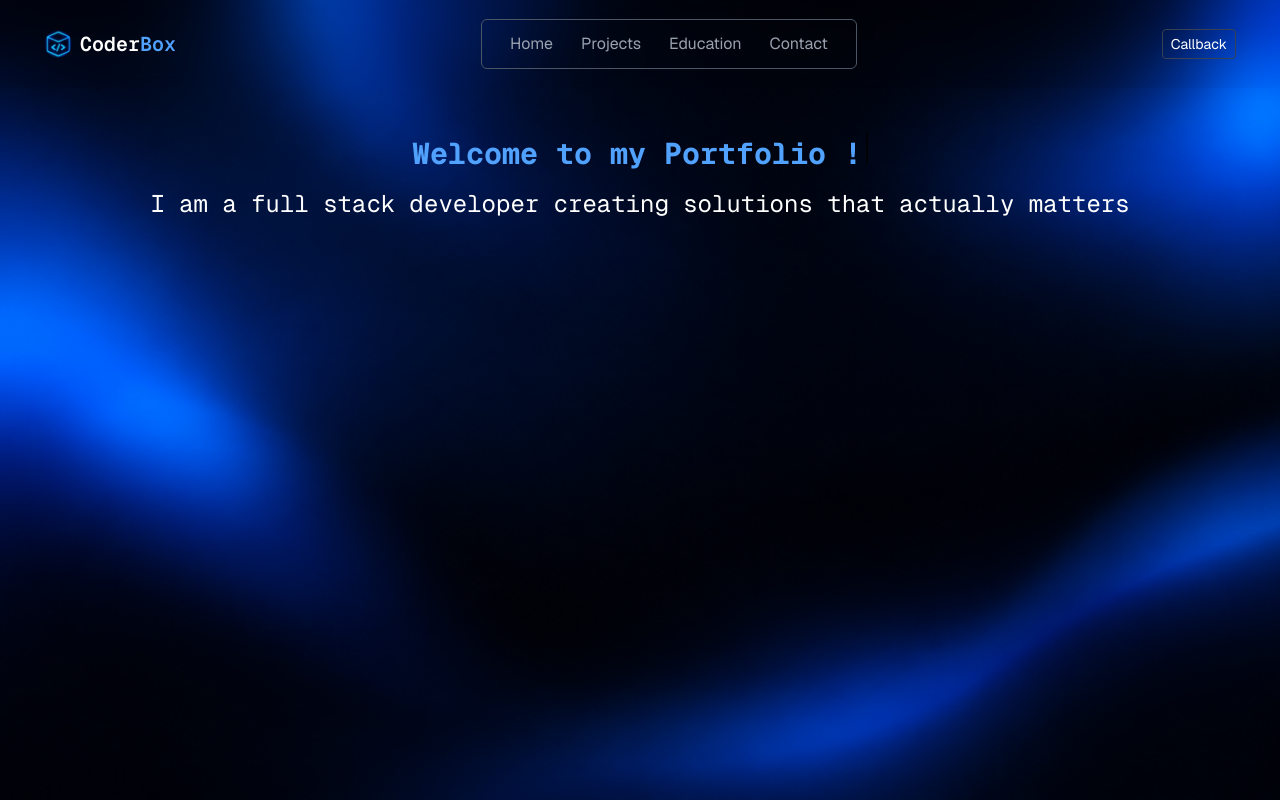
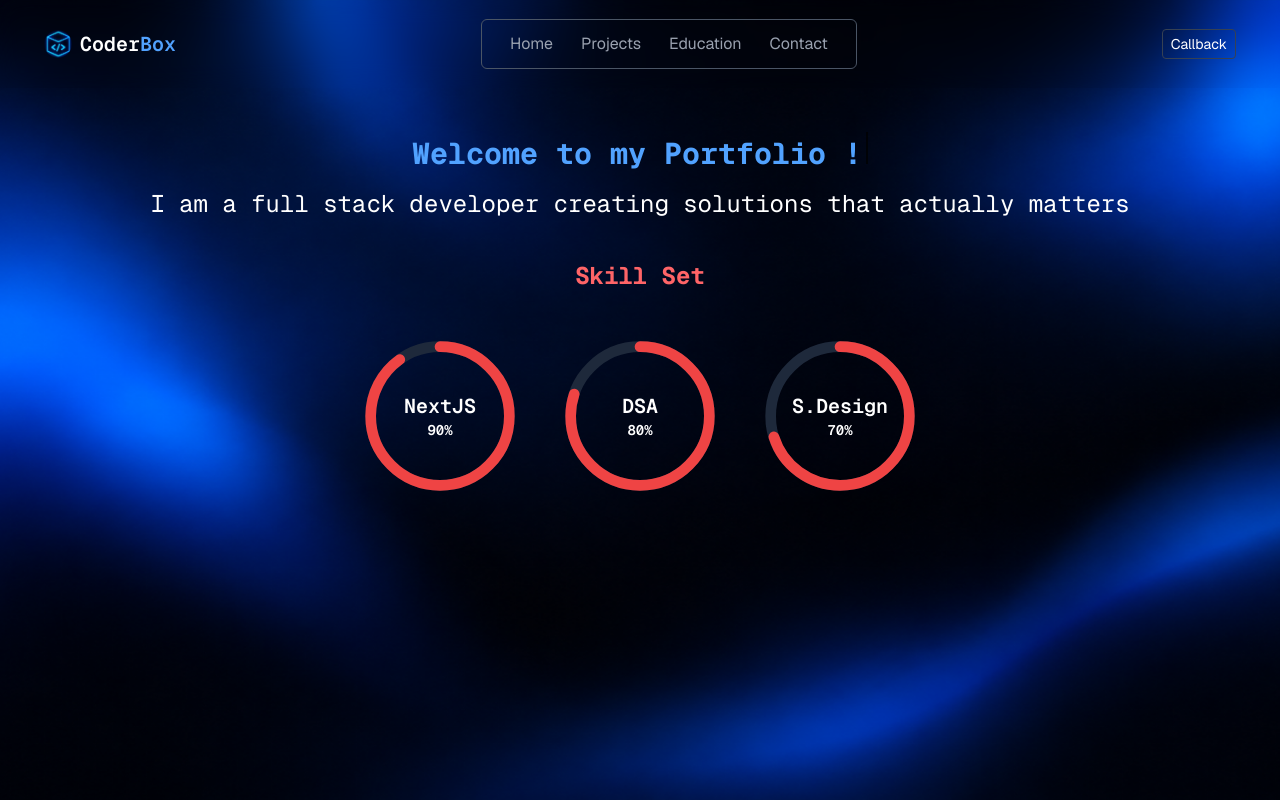
Before and after one commit to stechshark/coderbox.in, a Next.js app: page / in a window 1280 px wide. Built offline with nearby package versions, Linux system fonts and the light colour scheme.

Commit message:
added skills section

```diff
--- a/app/page.tsx
+++ b/app/page.tsx
@@ -1,3 +1,5 @@
+import Loader from "@/components/SkillCircle";
+import Skills from "@/components/Skills";
 import TypingText from "@/components/Typing";
 import Image from "next/image";
 
@@ -13,8 +15,9 @@ export default function Home() {
           I am a full stack developer creating solutions that actually matters
         </p>
       </div>
-      <div className="skills-section ">
-
+      <div className="skills-section flex flex-col items-center justify-center p-5 m-5">
+          <h1 className="font-mono text-red-400 font-bold md:text-2xl ">Skill Set</h1>
+          <Skills/>
       </div>
     </div>
   );
--- /dev/null
+++ b/components/SkillCircle.tsx
@@ -0,0 +1,106 @@
+"use client";
+
+import { useEffect, useState } from "react";
+
+interface SkillProps {
+  skill: string;
+  percentage: number;
+}
+
+export default function SkillCircle({
+  skill,
+  percentage,
+}: SkillProps) {
+  const [progress, setProgress] = useState(0);
+
+  // Circle settings
+  const radius = 52;
+  const circumference = 2 * Math.PI * radius;
+
+  useEffect(() => {
+    setProgress(0);
+
+    const timer = setInterval(() => {
+      setProgress((prev) => {
+        if (prev >= percentage) {
+          clearInterval(timer);
+          return percentage;
+        }
+
+        return prev + 1;
+      });
+    }, 20);
+
+    return () => clearInterval(timer);
+  }, [percentage]);
+
+  // Calculate how much of the circle should be hidden
+  const progressOffset =
+    circumference - (progress / 100) * circumference;
+
+  return (
+    <div className="relative h-40 w-40">
+
+      {/* SVG BORDER */}
+      <svg
+        className="absolute inset-0 h-full w-full -rotate-90"
+        viewBox="0 0 120 120"
+      >
+
+        {/* Complete background ring */}
+        <circle
+          cx="60"
+          cy="60"
+          r={radius}
+          fill="none"
+          stroke="rgb(30 41 59)"
+          strokeWidth="8"
+        />
+
+        {/* Animated ring */}
+        <circle
+          cx="60"
+          cy="60"
+          r={radius}
+          fill="none"
+          stroke="rgb(239 68 68)"
+          strokeWidth="8"
+          strokeLinecap="round"
+
+          /* THIS controls the animation */
+          strokeDasharray={circumference}
+          strokeDashoffset={progressOffset}
+
+          /* Smooth movement */
+          style={{
+            transition: "stroke-dashoffset 20ms linear",
+          }}
+        />
+
+      </svg>
+
+      {/* CENTER CONTENT */}
+      <div
+        className="
+          absolute inset-[8px]
+          flex flex-col
+          items-center
+          justify-center
+          rounded-full
+          text-white
+          font-semibold
+          font-mono
+        "
+      >
+        <h1 className="text-xl">
+          {skill}
+        </h1>
+
+        <span className="text-sm">
+          {progress}%
+        </span>
+      </div>
+
+    </div>
+  );
+}
--- /dev/null
+++ b/components/Skills.tsx
@@ -0,0 +1,11 @@
+import SkillCircle from "@/components/SkillCircle"
+
+export default function() {
+    return(
+        <div className="flex flex-row flex-wrap p-11 gap-10">
+            <SkillCircle skill="NextJS" percentage={90}/>
+            <SkillCircle skill="DSA" percentage={80}/>
+            <SkillCircle skill="S.Design" percentage={70}/>
+        </div>
+    );
+}
```
